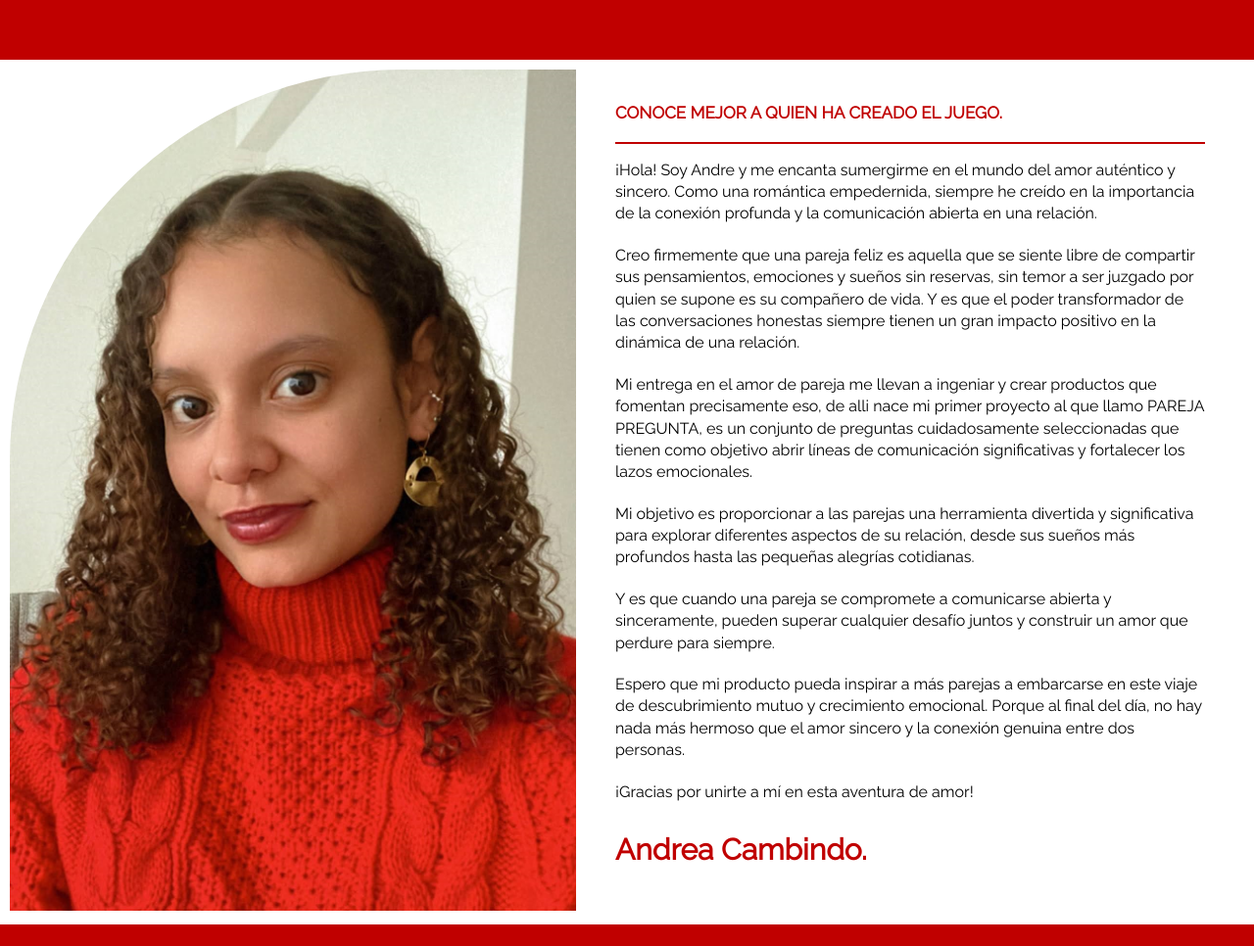
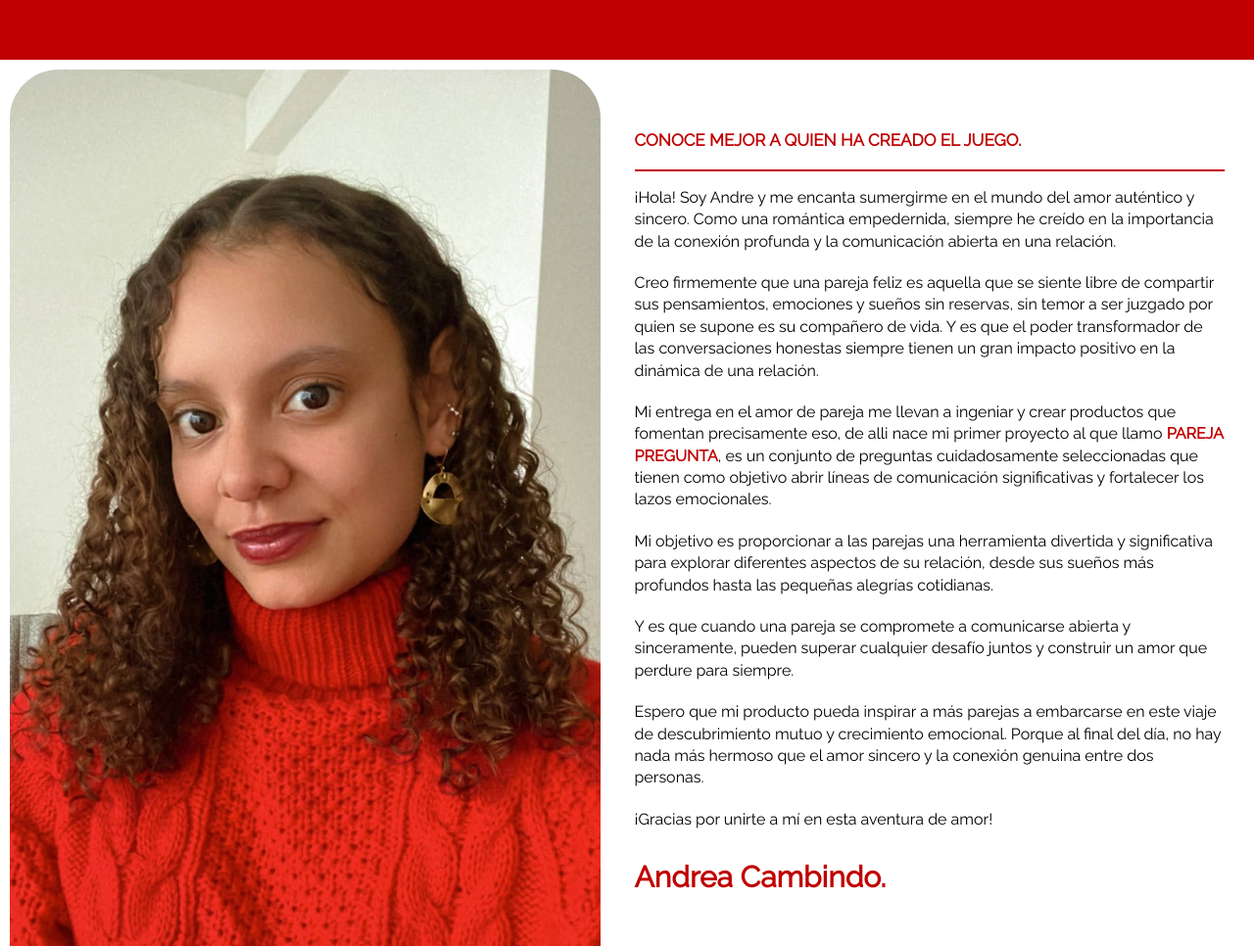
Before and after one commit to AndreaCambindo/Hi, a plain HTML site: page index.html in a window 1280 px wide. Shown: the top 966 px of the page at 98% size. Drawn offline with Linux system fonts and the light colour scheme; a script that the page names is missing.

Commit message:
RESPONSIVE

```diff
--- a/index.html
+++ b/index.html
@@ -32,7 +32,7 @@
         en la dinámica de una relación.</p>
 
         <p>Mi entrega en el amor de pareja me llevan a ingeniar y crear productos que fomentan precisamente eso,
-        de alli nace mi primer proyecto al que llamo PAREJA PREGUNTA, es un conjunto de preguntas cuidadosamente
+        de alli nace mi primer proyecto al que llamo <b class="parejapregunta">PAREJA PREGUNTA</b>, es un conjunto de preguntas cuidadosamente
         seleccionadas que tienen como objetivo abrir líneas de comunicación significativas y fortalecer los lazos
         emocionales.</p>
 
--- a/styles.css
+++ b/styles.css
@@ -20,36 +20,39 @@ body {
 
 .container {
   display: flex;
+  flex-direction: column; /* Alinear los elementos en columna */
   align-items: center;
-    justify-content: center;
   padding: 10px;
 }
 
 .author-info {
-    flex: 1;
   text-align: center;
+  margin-bottom: 20px; /* Espacio entre la imagen y el texto */
 }
 
 .author-info img {
   max-width: 100%; /* Establecer el ancho máximo de la imagen al 100% del contenedor */
   height: auto; /* Mantener la proporción de aspecto de la imagen */
-    border-top-left-radius: 400px; /* Redondear la esquina superior izquierda */
-    border-top-right-radius: 0px; /* Redondear la esquina superior derecha */
+  border-top-left-radius: 50px; /* Redondear la esquina superior izquierda */
+  border-top-right-radius: 50px; /* Redondear la esquina superior derecha */
 }
 
-  .titulo{
+.titulo {
   color: #C00000;
 }
 
-  .titulo2{
+.titulo2 {
   color: #C00000;
   font-weight: bold;
   font-size: 30px;
 }
+.parejapregunta{
+  color: #C00000;
+}
 
 .author-bio {
-    flex: 1;
-    padding: 0 40px;
+  text-align: center;
+  padding: 0 20px; /* Reducir el espacio horizontal para dispositivos pequeños */
 }
 
 .author-bio h2 {
@@ -58,7 +61,8 @@ body {
 }
 
 .author-bio hr {
-    width: 600px; /* Ancho de la línea divisoria */
+  width: 100%; /* Ancho completo para dispositivos pequeños */
+  max-width: 600px; /* Ancho máximo para dispositivos grandes */
   border: 1.5px solid #C00000; /* Estilo de la línea divisoria */
   margin-bottom: 10px;
 }
@@ -68,3 +72,20 @@ body {
   line-height: 1.4;
   margin-bottom: 20px;
 }
+
+@media screen and (min-width: 768px) {
+  .container {
+      flex-direction: row; /* Cambiar a alineación horizontal en dispositivos grandes */
+      justify-content: center;
+  }
+
+  .author-info {
+      flex: 1; /* Alinear la imagen a la izquierda en dispositivos grandes */
+      margin-right: 15px; /* Espacio entre la imagen y el texto en dispositivos grandes */
+  }
+
+  .author-bio {
+      flex: 1; /* Alinear el texto a la derecha en dispositivos grandes */
+      text-align: left;
+  }
+}
```
Lines whose indentation alone changed are shown as unchanged.
